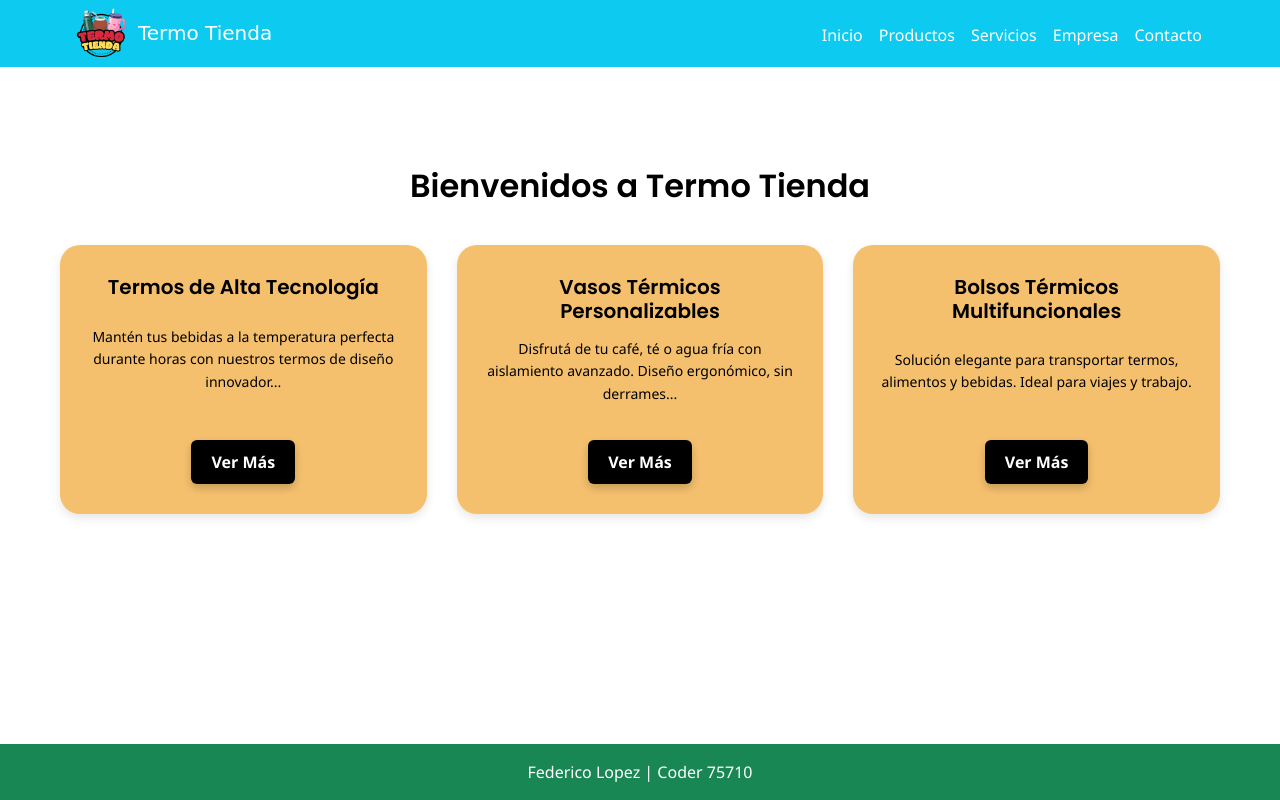
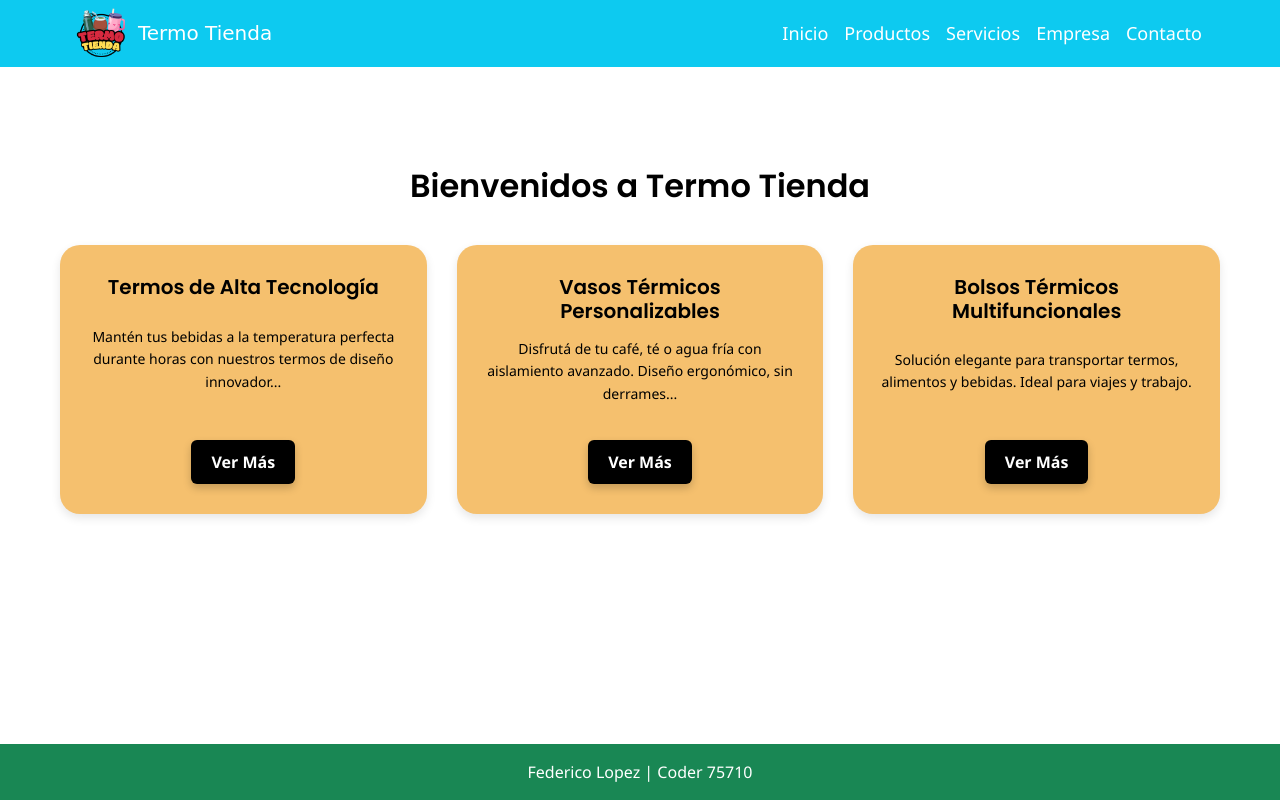
Before and after one commit to fedeelopez/proyectocoder, a website: page index.html in a window 1280 px wide. Drawn offline with nearby package versions, Linux system fonts and the light colour scheme; a web font is replaced by a local one.

Commit message:
arreglos nav

```diff
--- a/scss/styles.scss
+++ b/scss/styles.scss
@@ -63,8 +63,25 @@ header a {
   }
 }
 
+.navbar-nav {
+  text-align: left;
+  padding-left: 20px;
+
+  .nav-link {
+    font-size: 18px;
+    padding: 10px 0;
+    font-weight: 500;
+    color: white;
+
+    &:hover {
+      color: #000;
+    }
+  }
+}
+
+
 .navbar-toggler {
-  margin-right: 10px;
+  margin-right: 20px;
 }
 
 h1, h2, h3 {
```
Also changed, not shown: css/styles.css, 1 other file.
